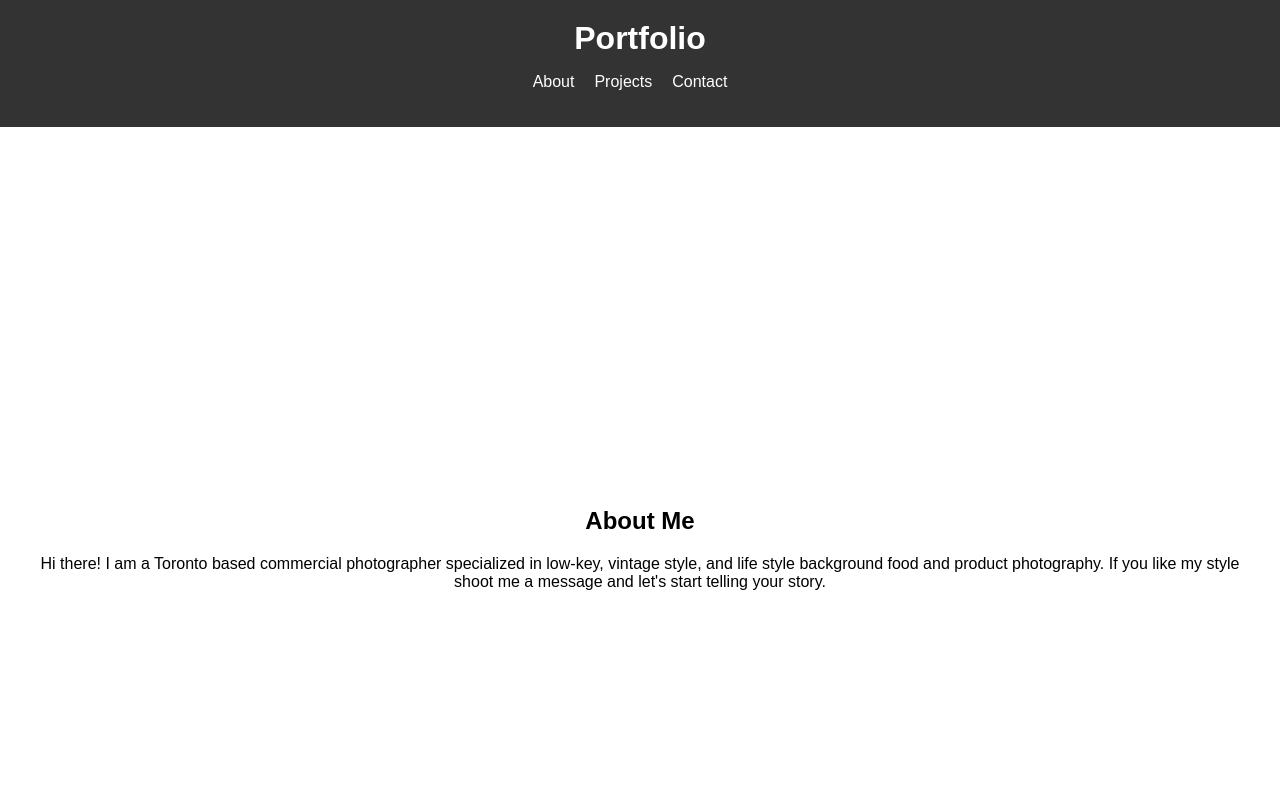
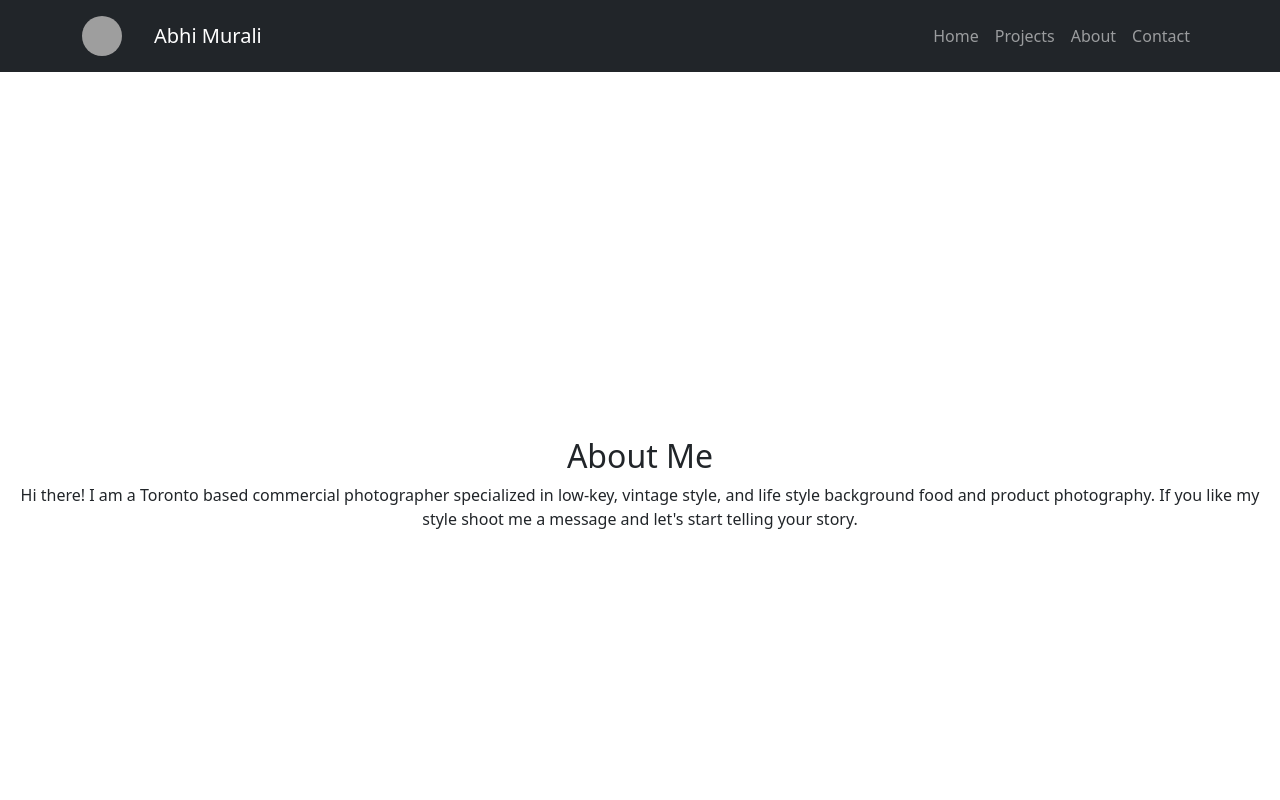
Before and after one commit to Abhi-MS/photography, a React (Create React App) app: page / in a window 1280 px wide. Shown: the top 800 px of the page. Built offline with nearby package versions, Linux system fonts and the light colour scheme; grey boxes are pictures that could not be loaded.

Commit message:
Add style to nav bar

```diff
--- a/package.json
+++ b/package.json
@@ -6,7 +6,9 @@
     "@testing-library/jest-dom": "^5.17.0",
     "@testing-library/react": "^13.4.0",
     "@testing-library/user-event": "^13.5.0",
+    "bootstrap": "^5.3.2",
     "react": "^18.2.0",
+    "react-bootstrap": "^2.9.2",
     "react-dom": "^18.2.0",
     "react-scripts": "5.0.1",
     "web-vitals": "^2.1.4"
--- a/src/App.css
+++ b/src/App.css
@@ -5,33 +5,6 @@ body {
   font-family: Arial, sans-serif;
   margin: 0;
   padding: 0;
-}
-
-/* Header styles */
-header {
-  background-color: #333;
-  color: #fff;
-  padding: 20px;
-  text-align: center;
-}
-
-header h1 {
-  margin: 0;
-}
-
-nav ul {
-  list-style: none;
-  padding: 0;
-}
-
-nav ul li {
-  display: inline-block;
-  margin-right: 20px;
-}
-
-nav ul li a {
-  color: #fff;
-  text-decoration: none;
 }
 
 /* Main content styles */
--- a/src/components/Header.js
+++ b/src/components/Header.js
@@ -1,18 +1,28 @@
 import React from 'react';
+import Logo from '../assets/logo.jpg';
+import '../styles/Header.css'
+import Container from 'react-bootstrap/Container';
+import Nav from 'react-bootstrap/Nav';
+import Navbar from 'react-bootstrap/Navbar';
 
-const Header = () => {
+function Header() {
   return (
-    <header>
-      <h1>Portfolio</h1>
-      <nav>
-        <ul>
-          <li><a href="#about">About</a></li>
-          <li><a href="#projects">Projects</a></li>
-          <li><a href="#contact">Contact</a></li>
-        </ul>
-      </nav>
-    </header>
+    <Navbar bg="dark" variant="dark" expand="lg">
+      <Container className='navigationbar'>
+        <img className='logo' src={Logo} alt='Logo'/>
+        <Navbar.Brand href="#home">Abhi Murali </Navbar.Brand>
+        <Navbar.Toggle aria-controls="basic-navbar-nav" />
+        <Navbar.Collapse id="basic-navbar-nav">
+          <Nav className="ms-auto">
+            <Nav.Link href="#home">Home</Nav.Link>
+            <Nav.Link href="#projects">Projects</Nav.Link>
+            <Nav.Link href="#about">About</Nav.Link>
+            <Nav.Link href="#contact">Contact</Nav.Link>
+          </Nav>
+        </Navbar.Collapse>
+      </Container>
+    </Navbar>
   );
-};
+}
 
 export default Header;
--- a/src/index.js
+++ b/src/index.js
@@ -2,6 +2,9 @@ import React from 'react';
 import ReactDOM from 'react-dom/client';
 import App from './App';
 import reportWebVitals from './reportWebVitals';
+import 'bootstrap/dist/js/bootstrap.bundle.min.js';
+import 'bootstrap/dist/css/bootstrap.min.css';
+
 
 const root = ReactDOM.createRoot(document.getElementById('root'));
 root.render(
--- /dev/null
+++ b/src/styles/Header.css
@@ -0,0 +1,21 @@
+
+.logo{
+    width: 2.5rem;
+    height: 2.5rem;
+    border-radius: 50%;
+    margin: 0.5rem 2rem 0.5rem 0rem;
+  }
+
+  @media (max-width: 768px) {
+    .logo{
+        display: none;
+    }
+    .navigationbar{
+        padding: 1rem;
+      }
+  }
+  @media (min-width: 1400px){
+    .navigationbar {
+        max-width: 95% !important;
+    }
+  }
```
Also changed, not shown: 2 other files (tests, documents, lock files or other folders).
